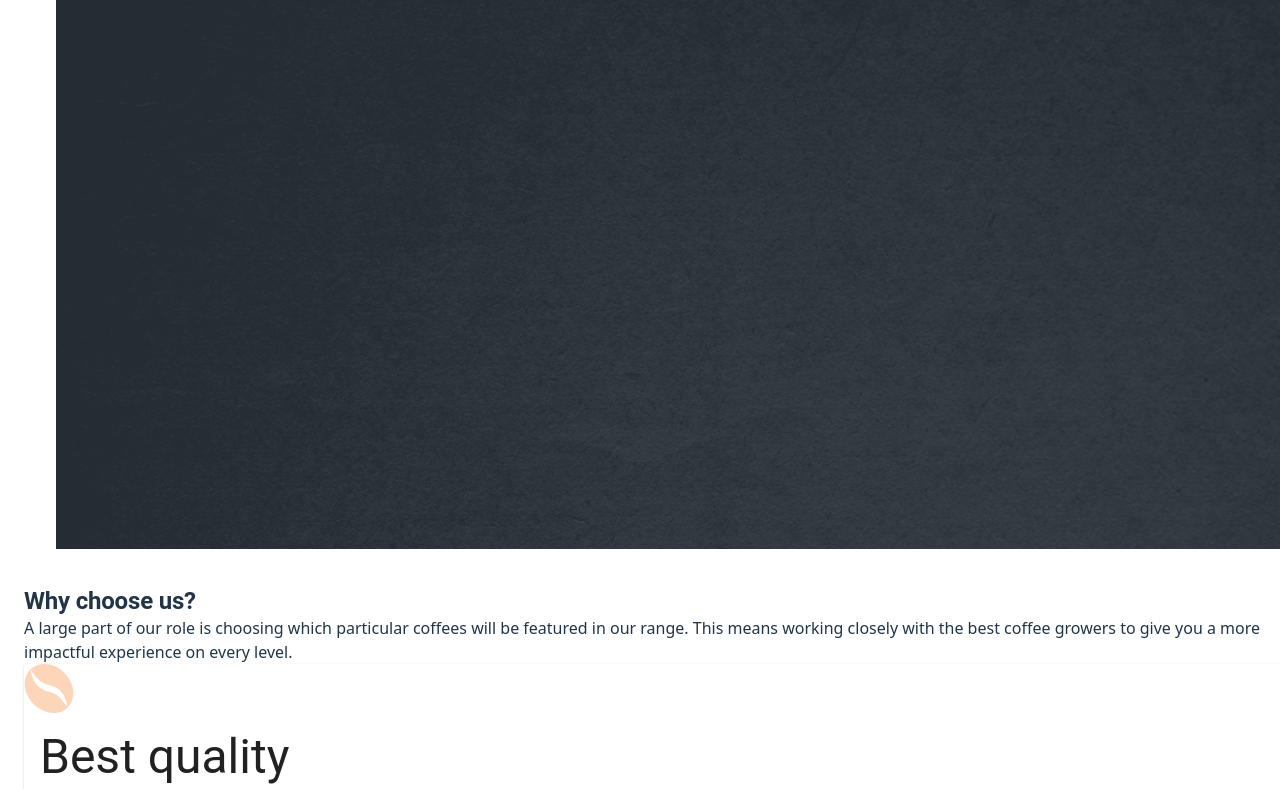
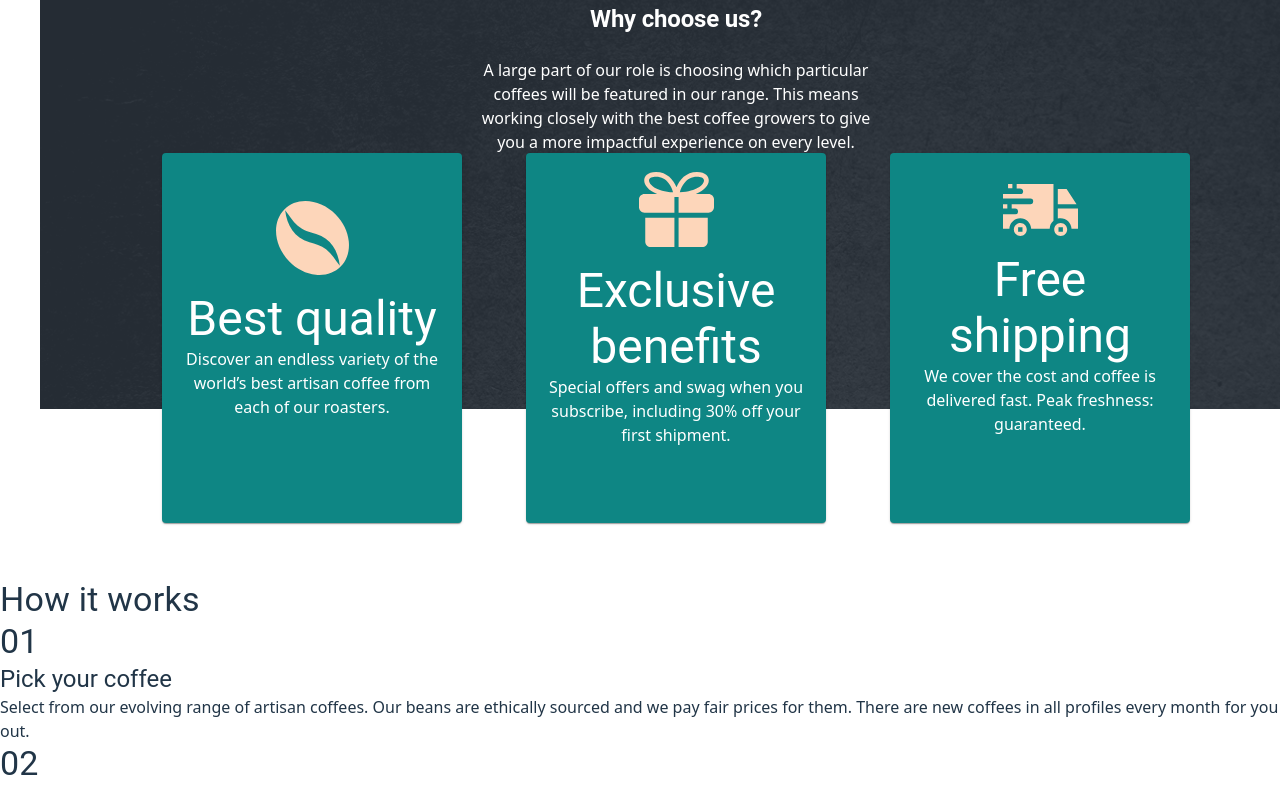
Before and after one commit to ItaloDev-Marcelo/Coffee-Roasters-CH-MUI-21, a React (Vite) app: page / in a window 1280 px wide. Shown: the part 1420-2209 px from the top of the page. Built offline with nearby package versions, Linux system fonts and the light colour scheme.

Commit message:
update 1.3

```diff
--- a/src/App.css
+++ b/src/App.css
@@ -42,6 +42,7 @@ h2 {
 .coffee-image  > img {
   max-width: 100%;
   width: 50%;
+
 }
 
 .collection-T::after {
@@ -57,17 +58,62 @@ h2 {
   color: black;
 }
 
-.blockImage-Container {
-  position: relative;
-  padding: 1em 1.5em;
-  max-width: 100%;
+
+
+
+#WhyChooseUs {
+  padding: 2em;
 }
 
 
-.blockImage-Container  img {
-  max-width: 100%;
-  height: 50%;
+#bg {
+ display: block;
+ max-width: 100%;
 
+ height:850px;
+
+ background: url(./assets/images/plan/mobile/bg-steps.png) ;
+ background-repeat: no-repeat;
+ background-size: cover;
+
+}
+
+
+
+#WhyChooseUs-content {
+  margin-top: 2em;
+  padding: 2.5em 1em;
+  color: #fff;
+  display:  flex;
+  flex-direction: column;
+  justify-content: center;
+  text-align: center;
+}
+
+
+#WhyChooseUs-content h2 {
+  margin: 1em 0;
+}
+
+
+#card-container {
+  display: flex;
+  flex-direction: column;
+  justify-content: center;
+  align-items: center;
+  margin-top: -40rem;
+}
+
+.card {
+  display: flex;
+  flex-direction: column;
+  justify-content: center;
+  align-items: center;
+  text-align: center;
+  margin: 1em .5em ;
+  height: 400px;
+  background-color: #0e8684 !important;
+  color: #fff !important;
 }
 
 
@@ -98,13 +144,54 @@ h2 {
     transform: scale(.89);
   }
 
-  .blockImage-Container  > img {
+  #bg {
+    display: block;
     max-width: 100%;
-     width: 100%;
-    height: 50%;
-    padding: 2em;
+    width: 100%;
+    height:500px;
+    background: url(./assets/images/plan/tablet/bg-steps.png) ;
+    background-repeat: no-repeat;
+    background-size: cover;
+   }
 
-  }
+
+#WhyChooseUs {
+  padding: 2.5em;
+}
+
+
+
+#WhyChooseUs-content {
+  margin-top: 3em;
+  padding: 2.5em 7em;
+
+}
+
+
+#card-container {
+  margin-top: -17rem;
+}
+
+.card {
+  display: flex;
+  flex-direction: row;
+  justify-content: space-around;
+  align-items: center;
+  text-align: left;
+   width: 650px;
+  height: 300px;
+  background-color:#fff;
+}
+
+.card img {
+  margin-left: 2em;
+}
+
+.content {
+  width: 400px;
+}
+
+
 
 }
 
@@ -169,9 +256,61 @@ h2 {
   }
 
 
+  #bg {
+    display: block;
+    max-width: 100%;
+    width: 100%;
+    height:500px;
+    background: url(./assets/images/plan/desktop/bg-steps.png) ;
+    background-repeat: no-repeat;
+    background-size: cover;
+   }
+
+
+
+#WhyChooseUs-content {
+  margin-top: 2em;
+  padding: 2.5em 27rem;
+}
+
+
+
+
+
+#card-container {
+  display: flex;
+  flex-direction: row;
+  justify-content: center;
+  align-items: center;
+  margin-top: -17rem;
+}
+
+.card {
+  display: flex;
+  flex-direction: column;
+  justify-content: center;
+  align-items: center;
+  text-align: center;
+   width: 300px;
+   margin: 1em 2em;
+  height: 370px;
+  background-color:#fff;
+}
+
+.card img {
+  margin-left:0;
+}
+
+.content {
+  width: auto;
+}
+
 
 }
 
 @media (min-width: 1440px) {
 
+#WhyChooseUs {
+  padding: 4em 7em;
 }
+}
--- a/src/App.jsx
+++ b/src/App.jsx
@@ -11,7 +11,7 @@ function App() {
     <Header/>
     <OurCollection/>
     <WhyChooseUs/>
-    {/* <HowItWorks/> */}
+    <HowItWorks/>
     </>
   )
 }
--- a/src/components/HowList.jsx
+++ b/src/components/HowList.jsx
@@ -3,18 +3,18 @@
 
 export default  [
     {
-        number : '01',
-        title: 'Pick your coffee',
-        text: 'Select from our evolving range of artisan coffees. Our beans are ethically sourced and we pay fair prices for them. There are new coffees in all profiles every month for you to try out.'
+        Num : '01',
+        Title: 'Pick your coffee',
+        Text: 'Select from our evolving range of artisan coffees. Our beans are ethically sourced and we pay fair prices for them. There are new coffees in all profiles every month for you to try out.'
     },
     {
-        number : '02',
-        title: 'Choose the frequency',
-        text: 'Customize your order frequency, quantity, even your roast style and grind type. Pause, skip or cancel your subscription with no commitment through our online portal.'
+        Num : '02',
+        Title: 'Choose the frequency',
+        Text: 'Customize your order frequency, quantity, even your roast style and grind type. Pause, skip or cancel your subscription with no commitment through our online portal.'
     },
     {
-        number : '03',
-        title: 'Receive and enjoy!',
-        text: 'We ship your package within 48 hours, freshly roasted. Sit back and enjoy award-winning world-class coffees curated to provide a distinct tasting experience.'
+        Num : '03',
+        Title: 'Receive and enjoy!',
+        Text: 'We ship your package within 48 hours, freshly roasted. Sit back and enjoy award-winning world-class coffees curated to provide a distinct tasting experience.'
     }
 ]
--- a/src/components/WhyCards.jsx
+++ b/src/components/WhyCards.jsx
@@ -4,16 +4,16 @@ import WhyChooseList from '../components/WhyChooseList';
 export default function WhyCard() {
 
     return (
-         <Stack component='card-container'>
+         <Stack component='section' id='card-container'>
                {
                 WhyChooseList.map((item, index) => {
                     return (
-                        <Card key={index}>
+                        <Card className='card' key={index}>
                              <Stack>
                                   <img src={item.icon}
-                               alt={item.title} width='50' />
+                               alt={item.title} width='75' style={{marginTop: '-2em'}} />
                              </Stack>
-                             <CardContent>
+                             <CardContent className='content'>
                                  <Typography variant='h3'>{item.title}</Typography>
                                  <Typography variant='p'>{item.text}</Typography>
                              </CardContent>
--- a/src/pages/HowItWorks.jsx
+++ b/src/pages/HowItWorks.jsx
@@ -6,18 +6,16 @@ import PlanButton from '../components/PlanBtn';
 export default function HowItWorks() {
     return (
         <Stack component='section'>
-            <Typography variant='h4'></Typography>
+            <Typography variant='h4'>How it works</Typography>
             <Box id='line'></Box>
             {
-              HowList((item, index) => {
-                  return (
-                      <Stack key={index} component='article'>
-                           <Typography variant='h5'>{item.number} </Typography>
-                           <Typography variant='h5'>{item.title} </Typography>
-                           <Typography variant='p'>{item.text} </Typography>
-                      </Stack>
-                  )
-              } )
+              HowList.map((HowItem, index) => {
+                return <Stack key={index} component='article'>
+                      <Typography variant='h4'> {HowItem.Num} </Typography>
+                      <Typography variant='h5'> {HowItem.Title} </Typography>
+                      <Typography variant='p'> {HowItem.Text} </Typography>
+                </Stack>
+              })
             }
            <PlanButton/>
         </Stack>
--- a/src/pages/WhyChooseUs.jsx
+++ b/src/pages/WhyChooseUs.jsx
@@ -1,37 +1,18 @@
 
 import { Stack, Box } from '@mui/material';
-
-import Block0 from '../assets/images/plan/mobile/bg-steps.png';
-import Block1 from '../assets/images/plan/tablet/bg-steps.png';
-import Block2 from '../assets/images/plan/desktop/bg-steps.png';
 import WhyChooseHeader from '../components/whyChooseHeader'
 import WhyCard from '../components/WhyCards'
 
 export default function WhyChooseUs() {
     return (
         <Stack component='section' id='WhyChooseUs'>
-            <Box className='blockImage-Container'
-             display={{xs: 'block', sm: 'none'}} sx={{ position: 'relative'}}>
-                <img src={Block0} alt='' />
+            <Stack id='bg'>
+            <Box className='blockImage-Container' >
                 <WhyChooseHeader/>
-                <WhyCard/>
+            </Box>
+            </Stack>
+            <WhyCard/>
 
-            </Box>
-
-            <Box className='blockImage-Container'
-             display={{xs:'none', sm: 'block', lg: 'none'}} sx={{ position: 'relative' }}>
-                <img src={Block1} alt='' />
-                <WhyChooseHeader />
-                <WhyCard />
-
-            </Box>
-
-            <Box className='blockImage-Container'
-            display={{xs:'none', lg: 'block'}} sx={{ position: 'relative' }}>
-                <img src={Block2} alt='' />
-                <WhyChooseHeader />
-                <WhyCard />
-            </Box>
         </Stack>
     )
 }
```
